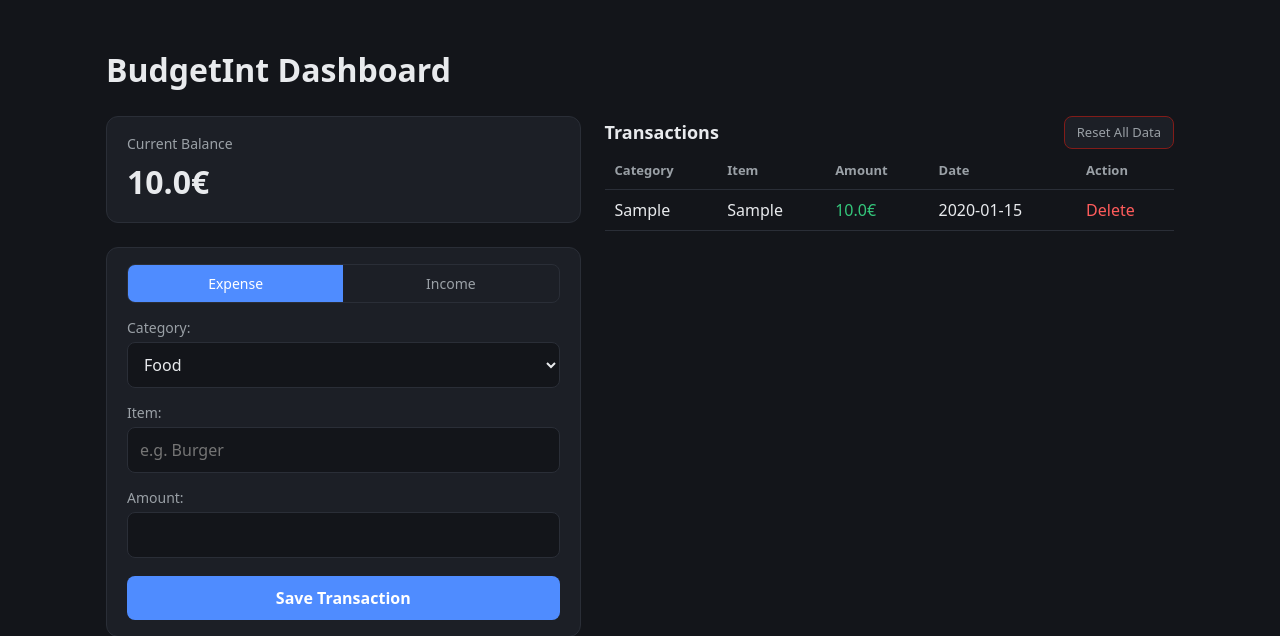
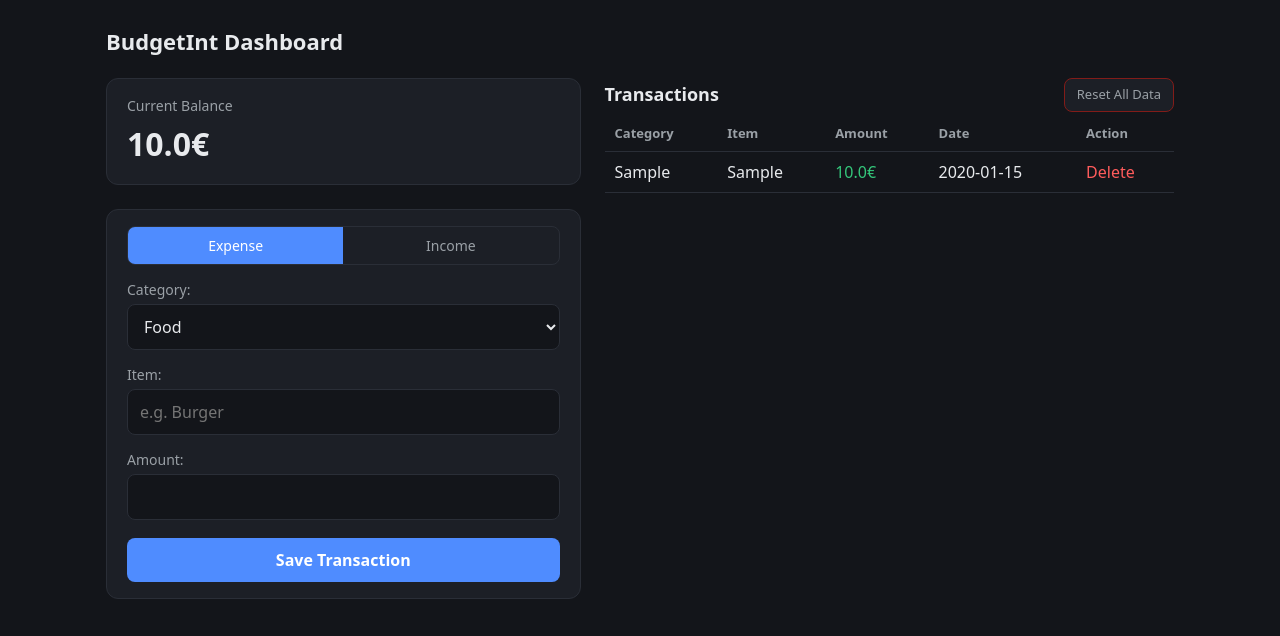
Before and after one commit to veseling02/expense-tracker-sqlite, a Flask app: page / in a window 1280 px wide. Shown: the top 636 px of the page. Run offline with Flask 3, Linux system fonts and the light colour scheme; tables that the repository leaves empty hold one stand-in row (values such as "Sample post").

Commit message:
tone down page title

```diff
--- a/static/style.css
+++ b/static/style.css
@@ -176,3 +176,9 @@ td a {
         grid-template-columns: 1fr;
     }
 }
+
+h1 {
+    margin: 0 0 20px;
+    font-size: 22px;
+    font-weight: 600;
+}
```
